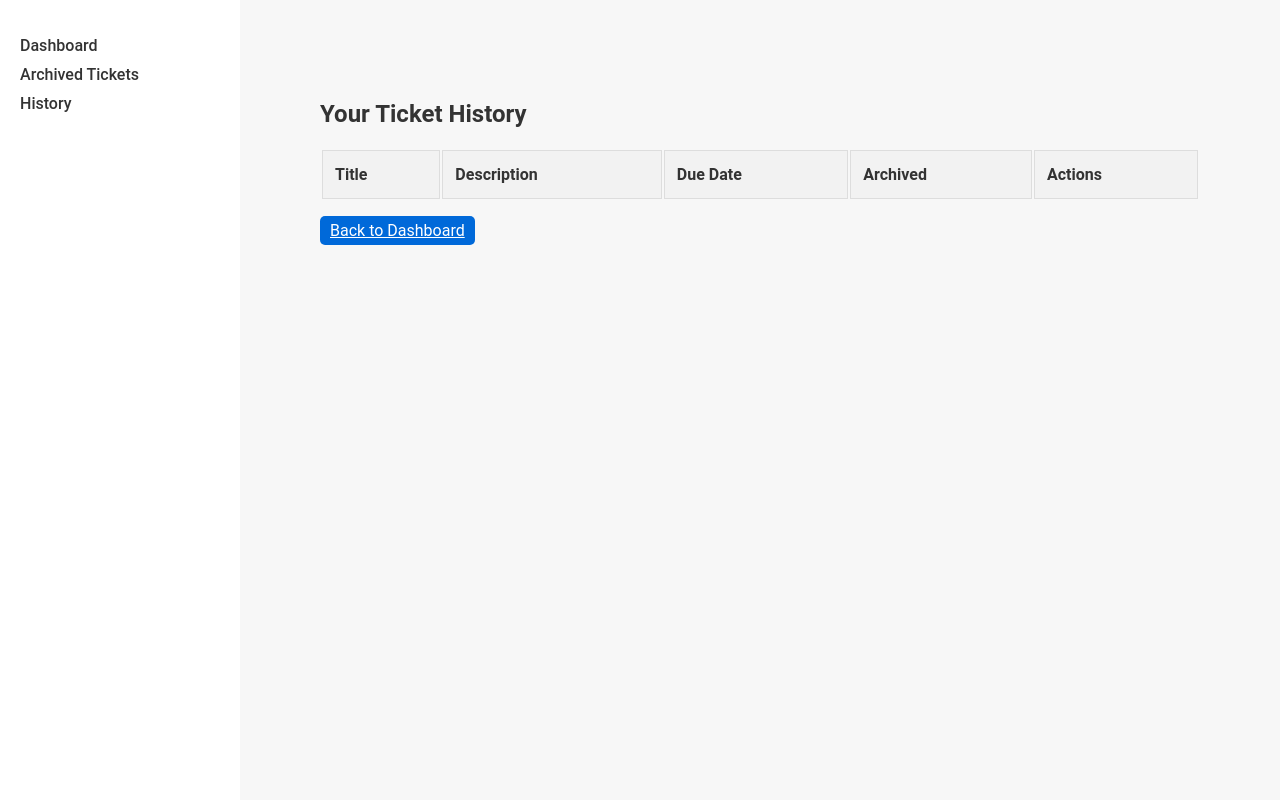
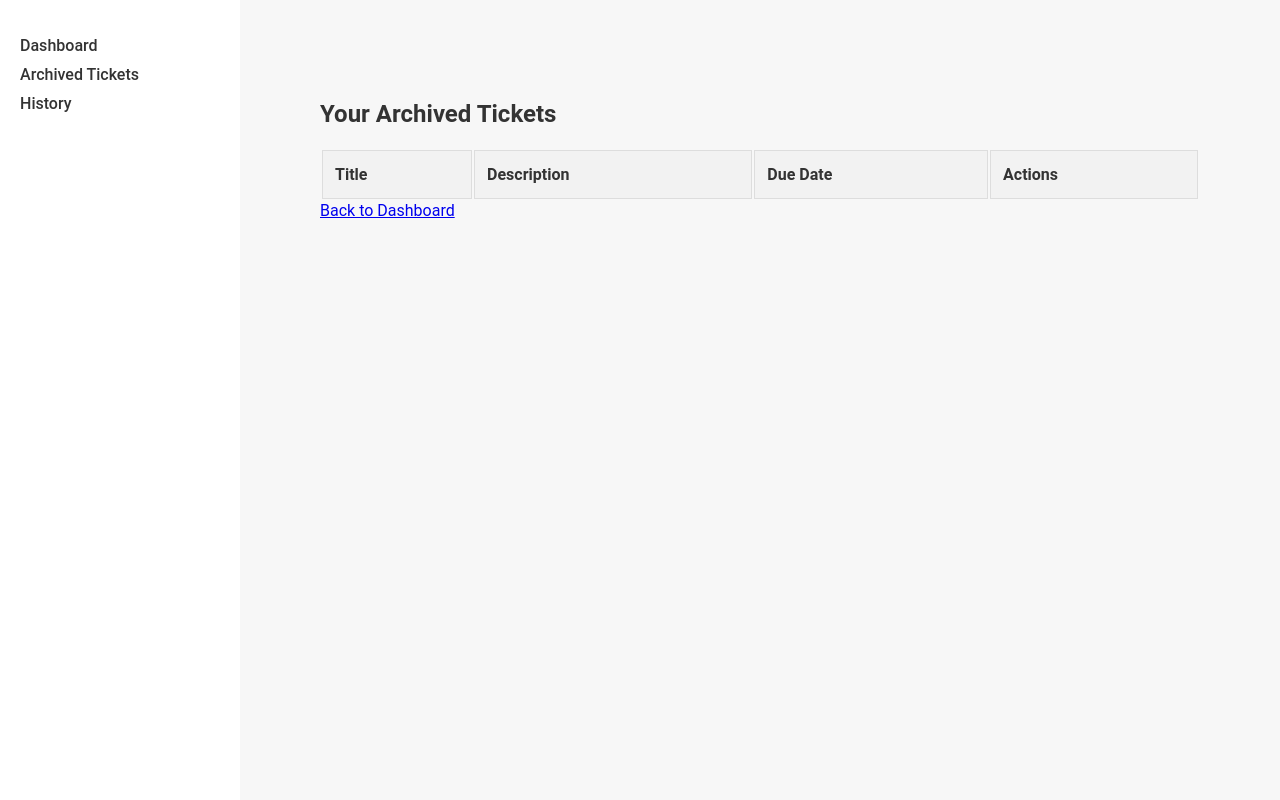
Before and after one commit to OleguerGregoriV/WebApp, a Flask app: page /archive_ticket in a window 1280 px wide. Shown: the part 48-848 px from the top of the page. Run offline with Flask 3, Linux system fonts and the light colour scheme; the visitor is signed in with stand-in values (Sample User, id 1); data that the repository does not hold is empty; parts of the project's set-up code (start-up, migrations or seed data) failed here and were passed over.

Commit message:
[ADD] render corresponding html after permanently delete

```diff
--- a/app.py
+++ b/app.py
@@ -234,13 +234,15 @@ def delete_ticket(ticket_id):
 
 @app.route('/permanently_delete_ticket/<int:ticket_id>', methods=['POST'])
 @login_required
-def permanently_delete_ticket(ticket_id):
+def permanently_delete_ticket(ticket_id: int):
     db = get_db()
+    file = request.referrer.split('/')[-1]
     try:
         cursor = db.cursor()
         cursor.execute('DELETE from tickets WHERE id = ?', (ticket_id,))
         db.commit()
-        return redirect(url_for('ticket_history'))  # Redirect back to the main page
+        if file:
+            return redirect(url_for(file))  # Redirect back to the main page
     except Exception as e:
         return error_message(e)
 
@@ -271,7 +273,7 @@ def archive_ticket():
     except Exception as e:
         return error_message(str(e))
 
-    return render_template('ticket_history.html', tickets=tickets)
+    return render_template('archived_tickets.html', tickets=tickets)
 
 
 
--- a/templates/archived_tickets.html
+++ b/templates/archived_tickets.html
@@ -20,7 +20,6 @@
                     <td>{{ ticket.title }}</td>
                     <td>{{ ticket.description }}</td>
                     <td>{{ ticket.due_date }}</td>
-                    <td>{{ 'Yes' if ticket.is_archived else 'No' }}</td>
                     <td class="ticket-actions">
                         <a href="{{ url_for('edit_ticket', ticket_id=ticket.id) }}" class="btn btn-edit">Edit</a>
                         <form action="{{ url_for('permanently_delete_ticket', ticket_id=ticket.id) }}" method="POST" onsubmit="return confirm('Are you sure you want to permanently delete this ticket? This action cannot be undone.');">
```
